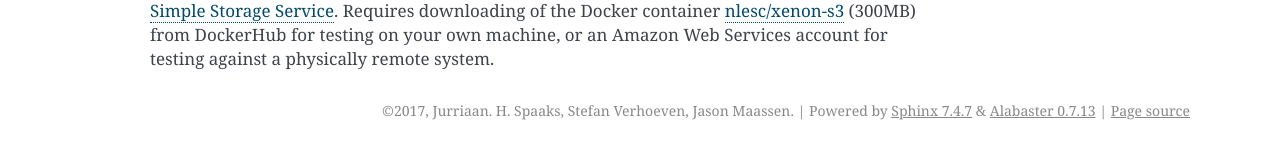
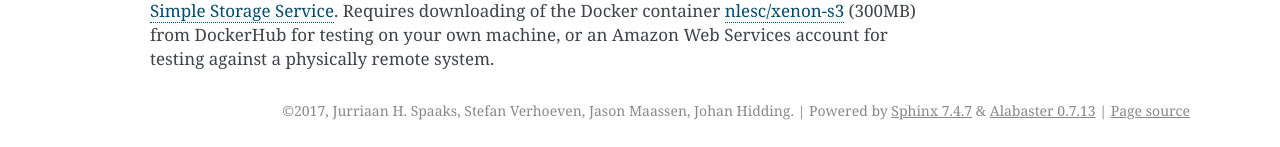
Before and after one commit to xenon-middleware/xenon-tutorial, a Sphinx documentation site: the page built from source/index.rst, in a window 1280 px wide and 900 px high, scrolled down 11061 px. Shown: the part 750-897 px from the top of the window. Built offline with Sphinx 7.4.7, drawn with Linux system fonts in a browser that asks for light colours.

Commit message:
added Johan as author and corrected typo

```diff
--- a/source/conf.py
+++ b/source/conf.py
@@ -46,8 +46,8 @@ master_doc = 'index'
 
 # General information about the project.
 project = u'Xenon tutorial RSE 2017'
-copyright = u'2017, Jurriaan. H. Spaaks, Stefan Verhoeven, Jason Maassen'
-author = u'Jurriaan. H. Spaaks, Stefan Verhoeven, Jason Maassen'
+copyright = u'2017, Jurriaan H. Spaaks, Stefan Verhoeven, Jason Maassen, Johan Hidding'
+author = u'Jurriaan H. Spaaks, Stefan Verhoeven, Jason Maassen, Johan Hidding'
 
 # The version info for the project you're documenting, acts as replacement for
 # |version| and |release|, also used in various other places throughout the
```
